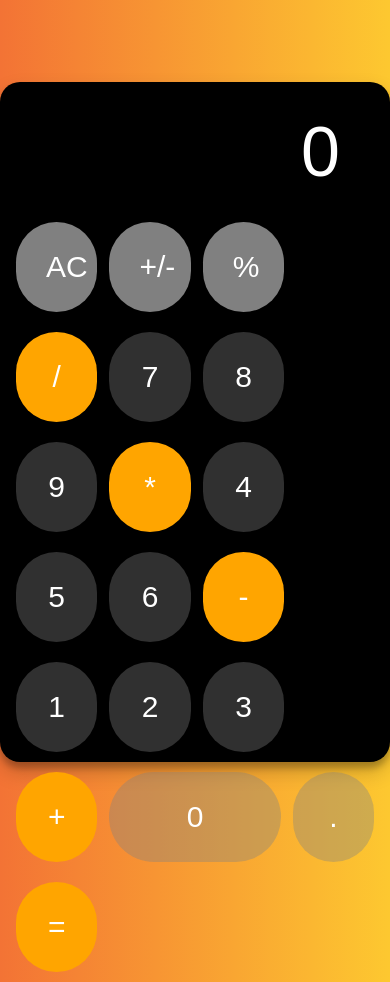
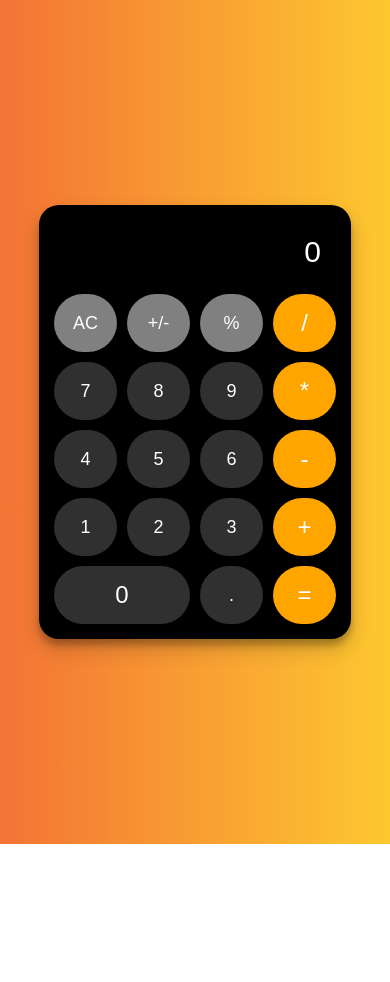
Before and after one commit to Ephemerian/calcutaror-js, a plain HTML site: page index.html in a window 390 px wide. After the commit the page ends 844 px from the top, so only its background shows below. Drawn offline with Linux system fonts and the light colour scheme.

Commit message:
fix: mobile layout to match button sizes and order

```diff
--- a/styles.css
+++ b/styles.css
@@ -81,3 +81,35 @@ body {
 .btn-grey:focus {
     background-color: rgb(150, 150, 150);
 }
+
+/* Mobile (max-width: 480px) */
+@media (max-width: 480px) {
+    .calculator {
+        width: 80%;
+        max-width: none;
+        height: auto;
+        margin: 10px auto;
+    }
+
+    .display {
+        font-size: 30px;
+        padding-right: 20px;
+    }
+
+    .button {
+        padding: 15px;
+        width: calc(25% - 10px);
+        font-size: 18px;
+        margin: 5px;
+        text-align: center;
+    }
+
+    .button.zero-btn {
+        flex-grow: 2;
+    }
+
+    .button.btn-orange,
+    .button.zero-btn {
+        font-size: 24px;
+    }
+}
```
